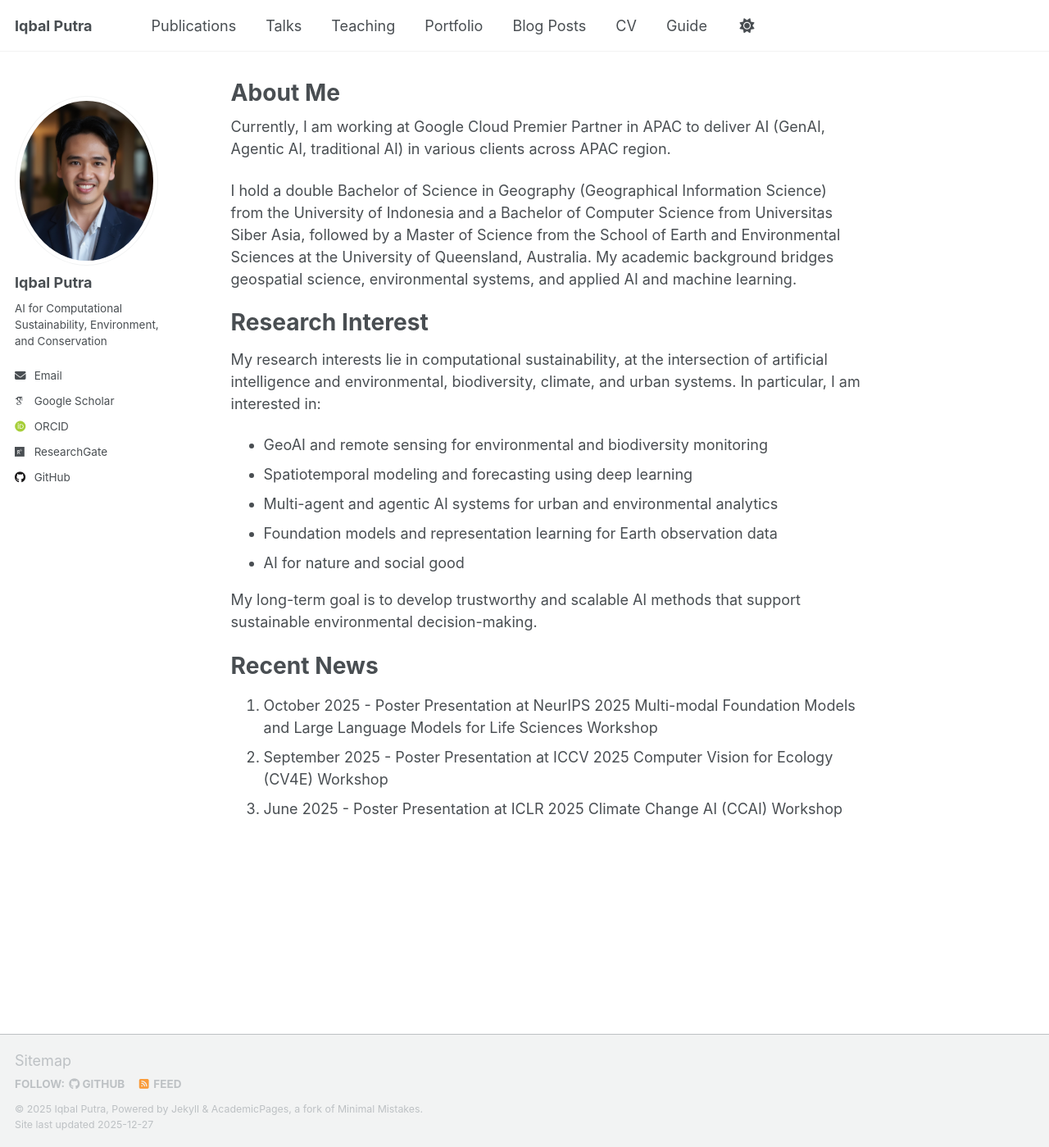
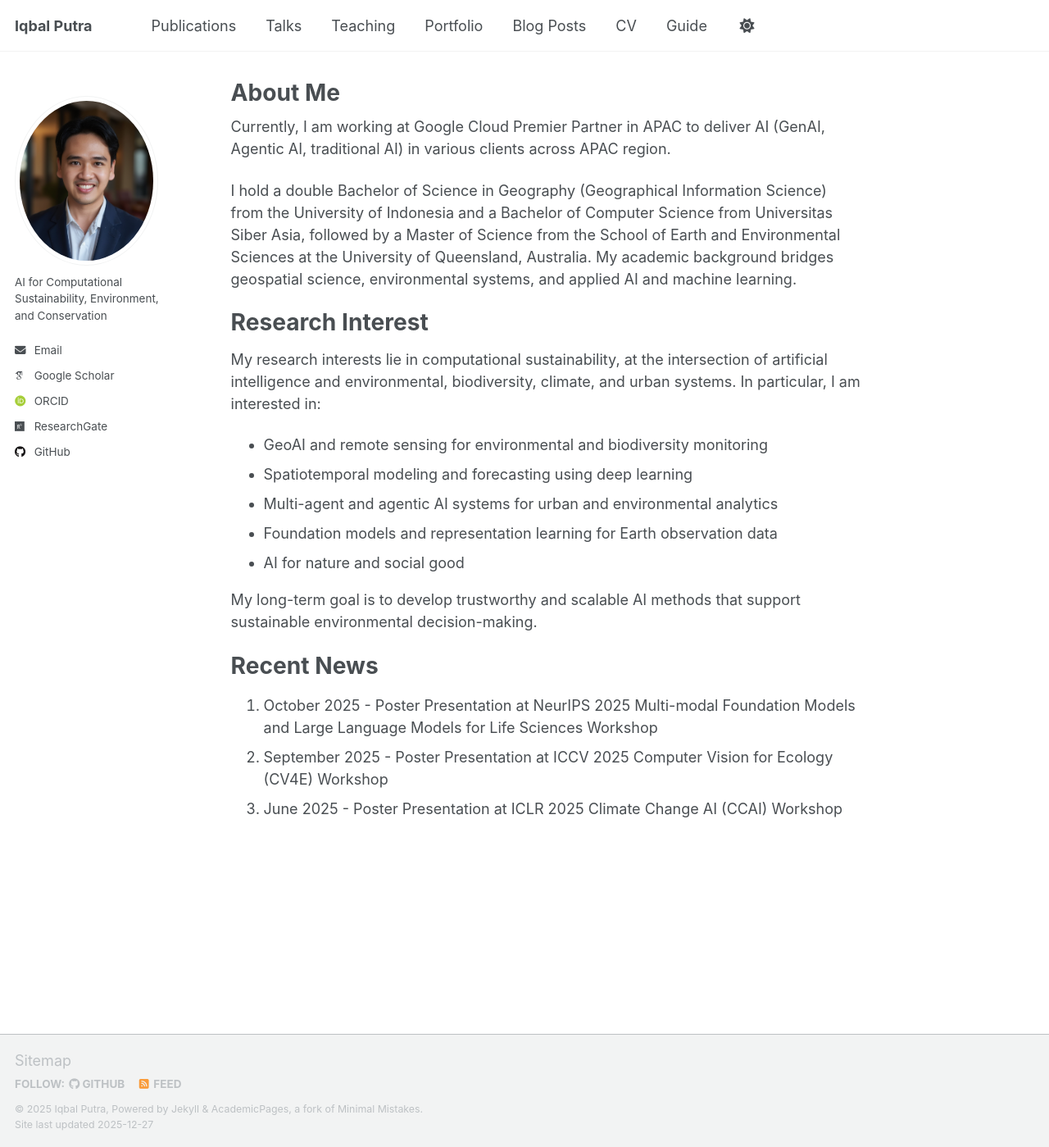
Before and after one commit to iqbal1201/iqbal1201.github.io, a Jekyll site: the page built from _pages/about.md, in a window 1280 px wide and 1399 px high. Shown: the whole window at 82% size. Built offline with Jekyll 4.4.1, drawn with Linux system fonts in a browser that asks for light colours; some web fonts are replaced; a script that is not in the unit is left out.

Commit message:
update content

```diff
--- a/_config.yml
+++ b/_config.yml
@@ -24,7 +24,7 @@ repository               : "https://iqbal1201.github.io"
 author:
   # Biographic information
   avatar           : "profile.png"
-  name             : "Iqbal Putra"
+  name             : # "Iqbal Putra"
   pronouns         : # example: "she/her"
   bio              : "AI for Computational Sustainability, Environment, and Conservation"
   location         : #"Jakarta, Indonesia"
```
